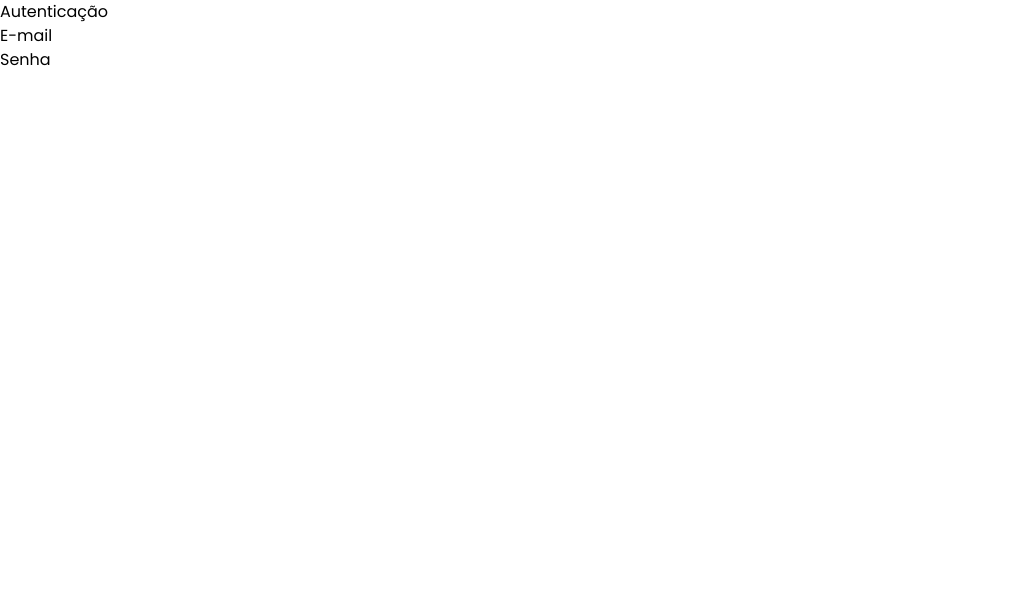
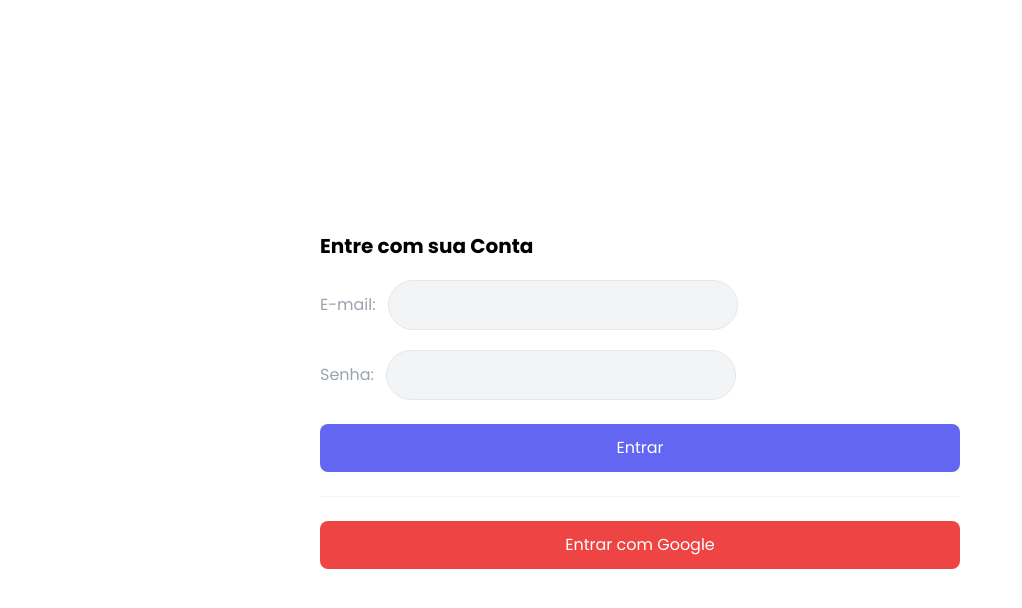
Before and after one commit to rodolphomacedo/template-admin-react, a Next.js app: page /auth in a window 1280 px wide. Shown: the top 608 px of the page, without its empty margins (0-1022 px from the left). Built offline with nearby package versions, Linux system fonts and the light colour scheme.

Commit message:
Start build Login\SignUp page and components

```diff
--- a/src/components/auth/AuthInput.tsx
+++ b/src/components/auth/AuthInput.tsx
@@ -9,13 +9,21 @@
 
 export default function AuthInput(props: AuthInputProps) {
     return (
-        <div>
-            <label>{ props.label }</label>
+        <div className={`mt-5`}>
+            <label className={`text-gray-400`}>
+                { props.label }:
+            </label>
             <input
                 type={ props.type ?? 'text'}
                 value={ props.value }
                 onChange={ e => props.toggleValue?.(e.target.value) }
                 required={ props.required }
+                className={`
+                    px-4 py-3 rounded-full bg-gray-100 ml-3
+                    border focus:border-blue-300 focus:outline-none
+                    focus:bg-gray-200 focus:text-indigo-500
+                    text-gray-400
+                `}
             />
         </div>
     )
--- a/src/pages/auth.tsx
+++ b/src/pages/auth.tsx
@@ -6,9 +6,25 @@
     const [email, setEmail] = useState('')
     const [password, setPassword ] = useState('')
 
+    function submit(){
+        if (mode === 'login') {
+            console.log('login')
+        } else {
+            console.log('cadastrar')
+        }
+    }
+
     return (
-        <div>
-            <h1>Autenticação</h1>
+        <div className={`
+            flex flex-columns h-screen
+            justify-center items-center
+        `}>
+            <div className={`w-1/2`}>
+                <h1 className={`
+                    text-xl font-bold mb-5
+                `}>
+                    {mode === 'login' ? 'Entre com sua Conta' : 'Cadastre-se na Plataforma'}
+                </h1>
 
                 <AuthInput
                     label="E-mail"
@@ -25,6 +41,22 @@
                     toggleValue={setPassword}
                     required
                 />
+                <button onClick={submit} className={`
+                    w-full bg-indigo-500 hover:bg-indigo-600
+                    text-white rounded-lg px-4 py-3 mt-6
+                `}>
+                    { mode === 'login' ? 'Entrar' : 'Cadastrar' }
+                </button>
+
+                <hr className=" my-6 border-gray-100 w-full"/>
+
+                <button onClick={submit} className={`
+                    w-full bg-red-500 hover:bg-red-600
+                    text-white rounded-lg px-4 py-3
+                `}>
+                    Entrar com Google
+                </button>
+            </div>
         </div>
     )
 }
```
Lines whose indentation alone changed are shown as unchanged.
